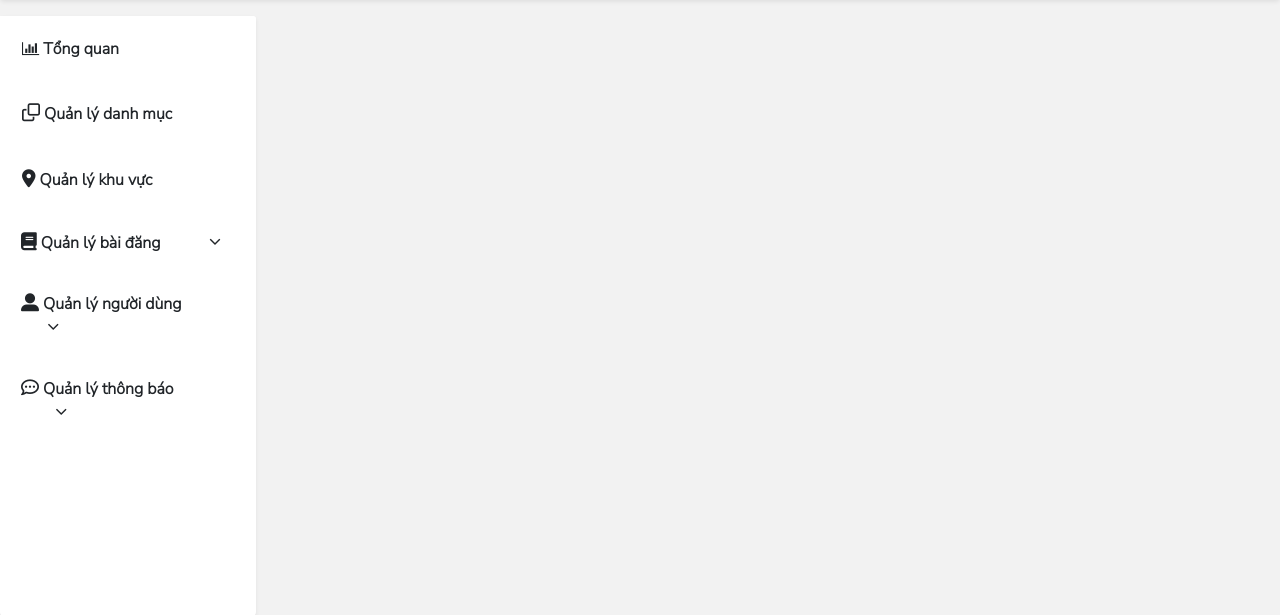
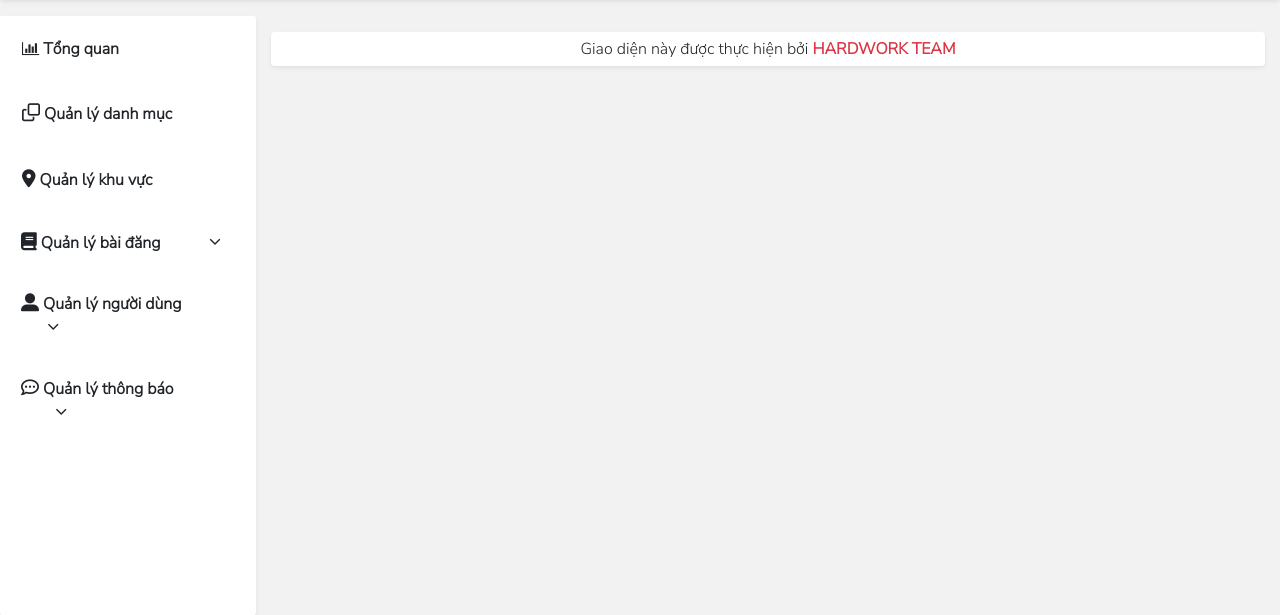
Before and after one commit to tranhao98/du_an1, a PHP site: page /layout.php in a window 1280 px wide. Shown: the part 82-697 px from the top of the page. Run offline with PHP 8.4, Linux system fonts and the light colour scheme; some libraries are stand-ins or nearby versions.

Commit message:
update layout

```diff
--- a/admin/css/style.css
+++ b/admin/css/style.css
@@ -16,9 +16,9 @@ header .row {
 }
 
 footer {
-    font-size: 20pt;
-    padding-left: 600px;
-    padding-top: 15px;
+    font-size: 12pt;
+    padding: 5px;
+    text-align: center;
 }
 
 .logo-admin img {
--- a/admin/layout.php
+++ b/admin/layout.php
@@ -38,7 +38,7 @@
                             <div class="dropdown">
                                 <img src="../upload/comment_2.png" alt="">
                                 <a class="dropdown-toggle text-dark" style="text-decoration: none;" href="#" role="button" id="dropdownMenuLink" data-toggle="dropdown" aria-haspopup="true" aria-expanded="false">
-                                    <?=$_SESSION['hoten']?>
+                                    <?= $_SESSION['hoten'] ?>
                                 </a>
 
                                 <div class="dropdown-menu mt-3" aria-labelledby="dropdownMenuLink">
@@ -132,9 +132,11 @@
             </aside>
             <main>
                 <?php if (isset($view) && file_exists($view)) require_once "$view"; ?>
+                <footer class="mt-3 bg-white rounded shadow-sm">Giao diện này được thực hiện bởi <strong class="text-danger">HARDWORK TEAM</strong> </footer>
             </main>
+
         </div>
-        <footer></footer>
+
     </div>
 </body>
 
--- a/admin/views/danhmuc-index.php
+++ b/admin/views/danhmuc-index.php
@@ -1,5 +1,5 @@
-<div class="container content">
-    <div class="row shadow-sm mb-3 bg-white rounded ">
+<div class="container">
+    <div class="row content shadow-sm mb-3 bg-white rounded ">
         <div class="col-8 text-left h-100 p-0 p-3 mt-n1">
             <h5 class="font-weight-bold">Quản lý danh mục</h5>
         </div>
--- a/admin/views/khuvuc-index.php
+++ b/admin/views/khuvuc-index.php
@@ -1,5 +1,5 @@
-<div class="container content">
-    <div class="row shadow-sm mb-3 bg-white rounded ">
+<div class="container">
+    <div class="row content shadow-sm mb-3 bg-white rounded ">
         <div class="col-8 text-left h-100 p-0 p-3 mt-n1">
             <h5 class="font-weight-bold">Quản lý khu vực</h5>
         </div>
```
